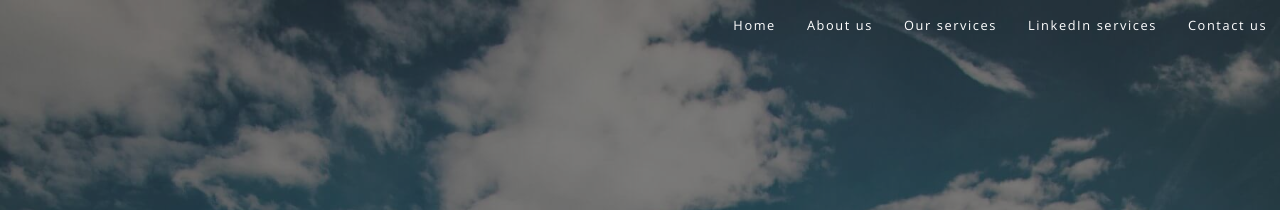
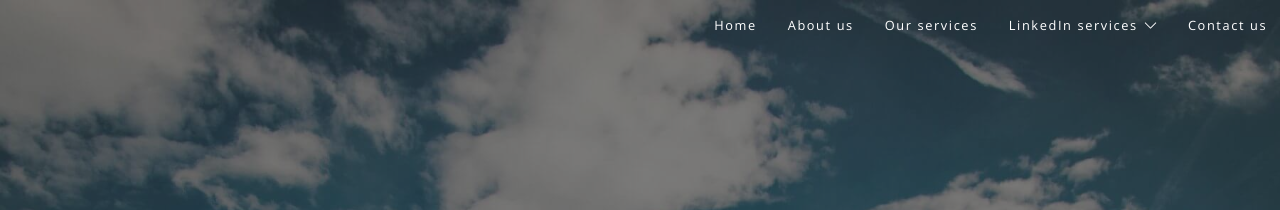
Before and after one commit to digitalparakeet/site, a Jekyll site: the page built from index.html, in a window 1280 px wide. Shown: the top 210 px of the page. Built offline with Jekyll 4.4.1, drawn with Linux system fonts in a browser that asks for light colours.

Commit message:
adds dropdown and indicator

```diff
--- a/_includes/header.html
+++ b/_includes/header.html
@@ -8,7 +8,17 @@
       {% for my_page in sorted_pages %}
       {% unless my_page.exclude %}
       {% if my_page.title %}
-      <li><a href="{{ my_page.url | prepend: site.baseurl }}">{% if my_page.navtitle %}{{my_page.navtitle}}{% else %}{{my_page.title}}{% endif %}</a></li>
+      <li>
+        {% if my_page.url == '/linkedin-services/' %}
+        <a class="subnav" href="{{ my_page.url | prepend: site.baseurl }}">{% if my_page.navtitle %}{{my_page.navtitle}}{% else %}{{my_page.title}}{% endif %}</a>
+        <ul class="dropdown">
+          <li><a href="{{ "/linkedin-services/business" | prepend: site.baseurl }}">Business</a></li>
+          <li><a href="{{ "/linkedin-services/individual" | prepend: site.baseurl }}">individual</a></li>
+        </ul>
+        {% else %}
+        <a href="{{ my_page.url | prepend: site.baseurl }}">{% if my_page.navtitle %}{{my_page.navtitle}}{% else %}{{my_page.title}}{% endif %}</a>
+        {% endif %}
+      </li>
       {% endif %}
       {% endunless %}
       {% endfor %}
--- a/css/main.scss
+++ b/css/main.scss
@@ -1427,6 +1427,11 @@
 				> li {
 					display: inline-block;
 					padding: 0;
+					position: relative;
+
+					&:hover ul.dropdown {
+						display: block;
+					}
 
 					@include breakpoint(small) {
 						display: none;
@@ -1440,13 +1445,26 @@
 						}
 					}
 
-					> a {
+					a {
 						border: 0;
 						color: _palette(fg-bold);
 						display: block;
 						font-size: 0.8em;
 						letter-spacing: _size(letter-spacing-alt);
 						padding: 0 1em;
+
+						&.subnav {
+							&:after {
+								background-image: url('images/down-arrow.svg');
+								background-position: right center;
+								background-repeat: no-repeat;
+								content: '';
+								display: inline-block;
+								height: 3.75em;
+								vertical-align: top;
+								width: 1.5em;
+							}
+						}
 
 						&.menuToggle {
 							outline: 0;
@@ -1480,6 +1498,22 @@
 					&:first-child {
 						margin-left: 0;
 					}
+				}
+			}
+
+			ul.dropdown {
+				background: _palette(bg);
+				display: none;
+				padding: 0;
+				position: absolute;
+				margin: 0;
+				top: 95%;
+				width: 200px;
+				list-style: none;
+
+				> li {
+					padding: 0;
+					margin: 0;
 				}
 			}
 		}
```
Also changed, not shown: css/images/down-arrow.svg (added).
